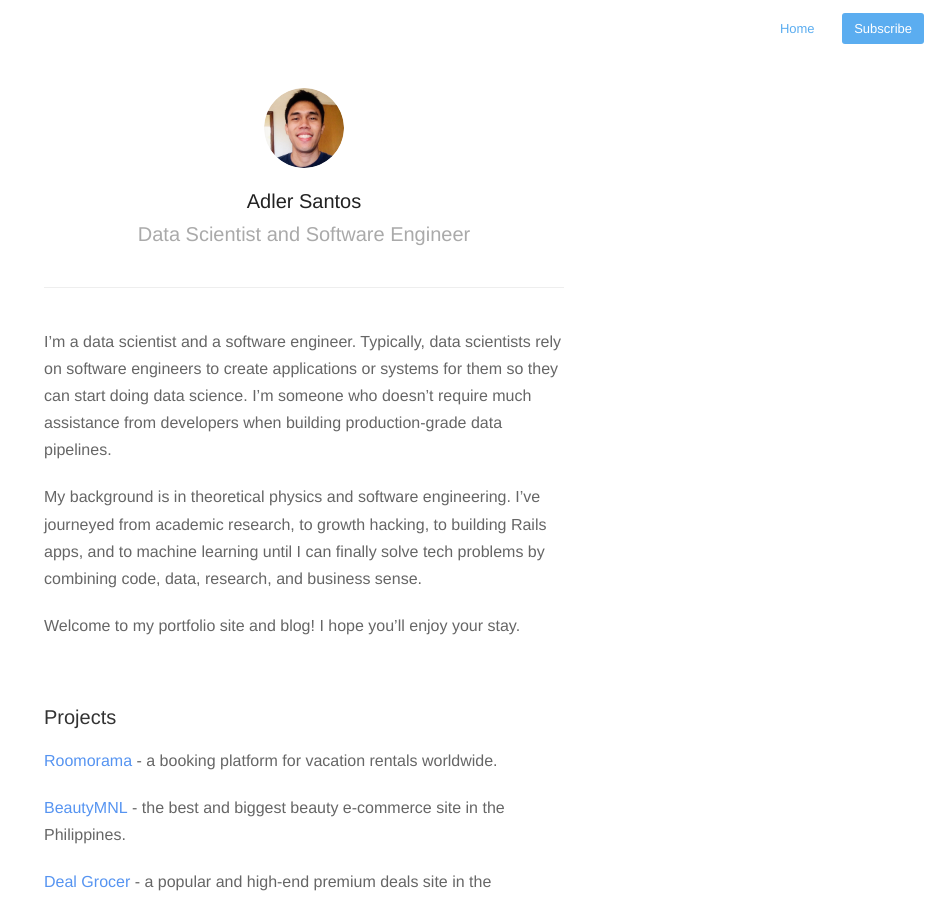
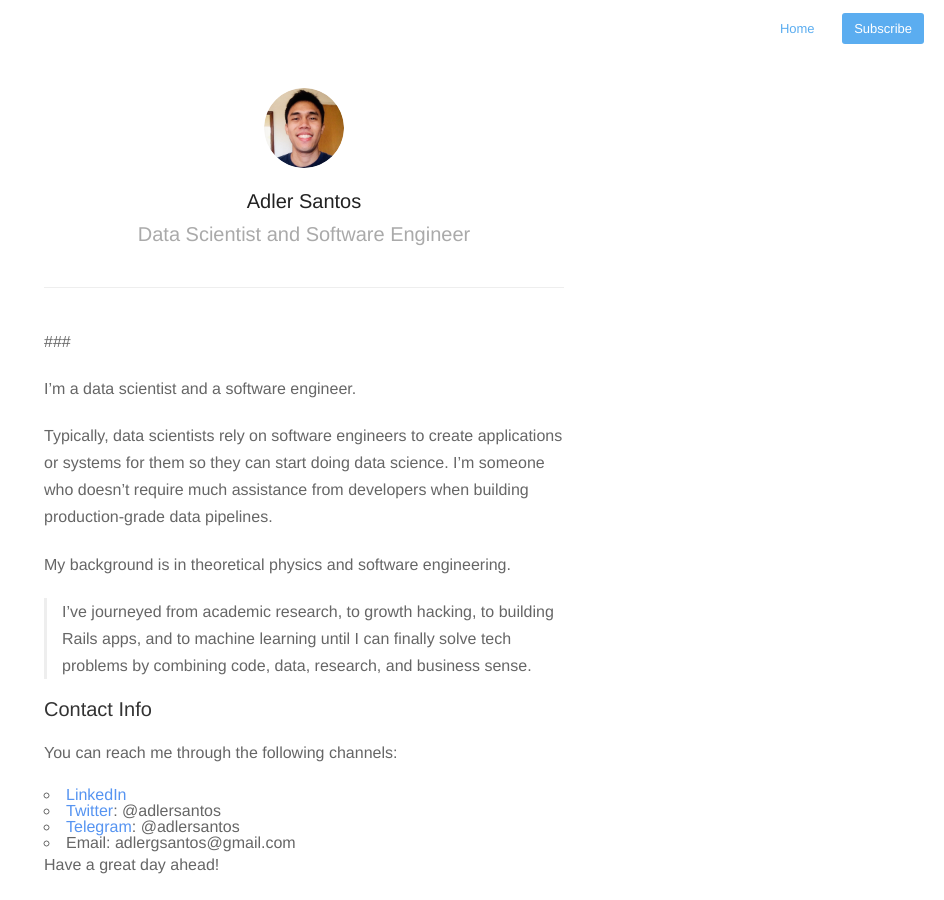
Before and after one commit to adlersantos/adlersantos.github.io, a Jekyll site: the page built from about.md, in a window 1280 px wide and 900 px high. Shown: the whole window, without its empty margins (336-1280 px from the left). Built offline with Jekyll 4.4.1, drawn with Linux system fonts in a browser that asks for light colours; nearby versions of some CDN libraries.

Commit message:
Update about.md

```diff
--- a/about.md
+++ b/about.md
@@ -4,11 +4,26 @@
 profile: true
 ---
 
-I'm a data scientist and a software engineer. Typically, data scientists rely on software engineers to create applications or systems for them so they can start doing data science. I'm someone who doesn't require much assistance from developers when building production-grade data pipelines.
+###
 
-My background is in theoretical physics and software engineering. I've journeyed from academic research, to growth hacking, to building Rails apps, and to machine learning until I can finally solve tech problems by combining code, data, research, and business sense.
+I'm a data scientist and a software engineer.
 
-Welcome to my portfolio site and blog! I hope you'll enjoy your stay.
+Typically, data scientists rely on software engineers to create applications or systems for them so they can start doing data science. I'm someone who doesn't require much assistance from developers when building production-grade data pipelines.
+
+My background is in theoretical physics and software engineering.
+
+> I've journeyed from academic research, to growth hacking, to building Rails apps, and to machine learning until I can finally solve tech problems by combining code, data, research, and business sense.
+
+### Contact Info
+
+You can reach me through the following channels:
+
+- [LinkedIn](https://sg.linkedin.com/in/adlersantos)
+- [Twitter](https://twitter.com/adlersantos): @adlersantos
+- [Telegram](https://telegram.org/): @adlersantos
+- Email: adlergsantos@gmail.com
+
+Have a great day ahead!
 
 <br />
 
```
